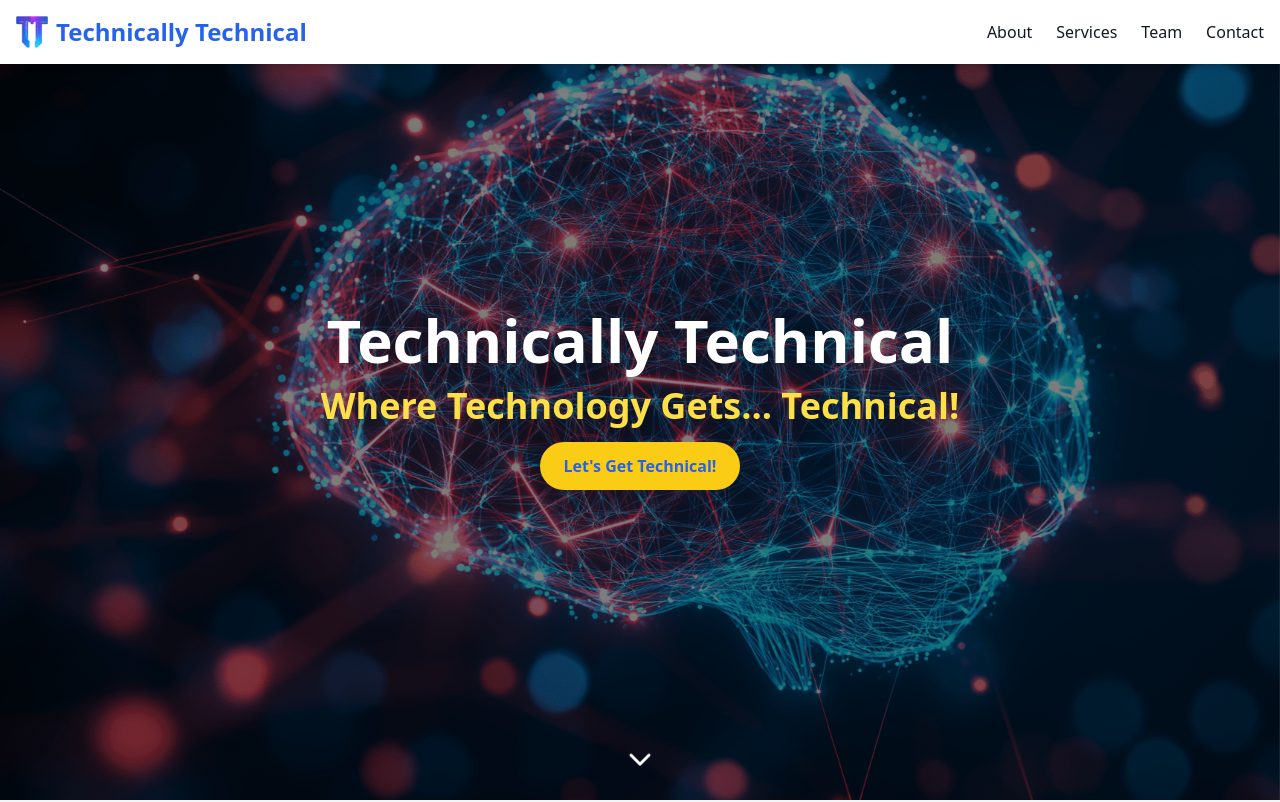
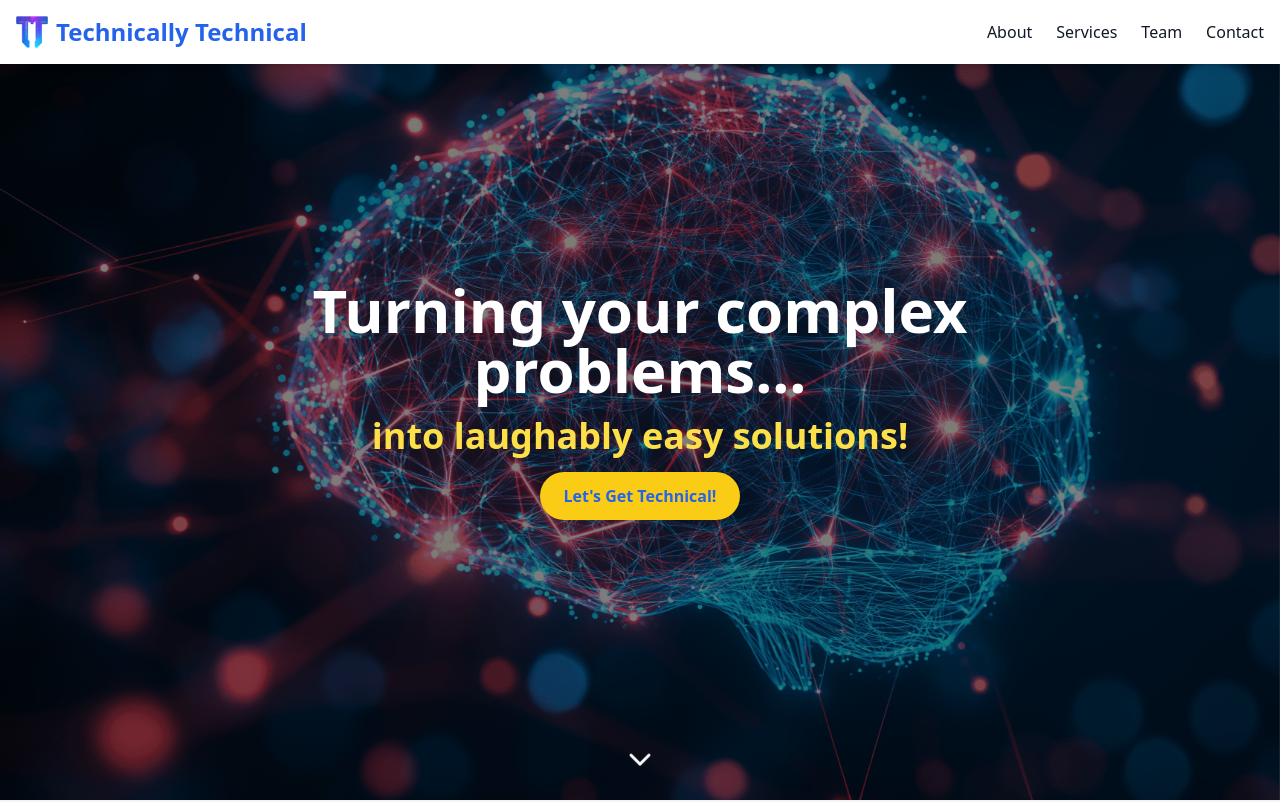
Before and after one commit to dr00-eth/technicallytechnical, a React (Vite) app: page / in a window 1280 px wide. Shown: the top 802 px of the page. Built offline with nearby package versions, Linux system fonts and the light colour scheme; the HTML template or start-up script is replaced by a standard one.

Commit message:
update hero text

```diff
--- a/src/components/HeroSection.jsx
+++ b/src/components/HeroSection.jsx
@@ -46,10 +46,10 @@ const HeroSection = ({ scrollToSection, aboutRef }) => {
       <div className="absolute inset-0 bg-black bg-opacity-50 flex items-center justify-center">
         <div className="text-center px-4 w-full max-w-4xl mx-auto">
           <h1 className="text-4xl sm:text-5xl md:text-6xl font-bold mb-4 leading-tight text-white">
-            Technically Technical
+            Turning your complex problems...
           </h1>
           <h2 className="text-2xl sm:text-3xl md:text-4xl font-bold mb-4 leading-tight text-yellow-300">
-            Where Technology Gets... Technical!
+          into laughably easy solutions!
           </h2>
           <button
             onClick={() => scrollToSection(aboutRef)}
```
